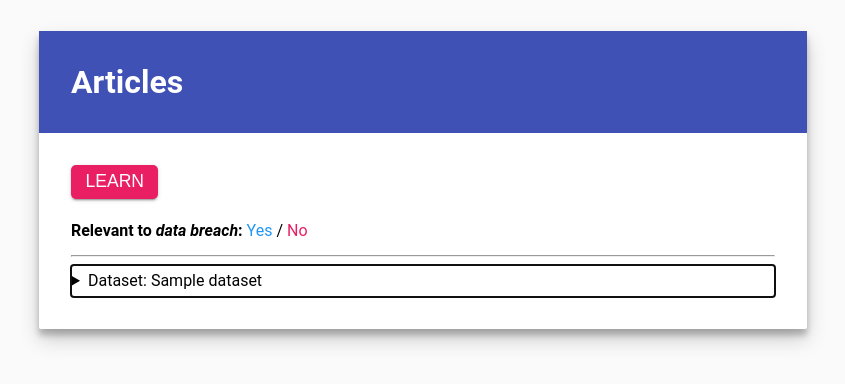
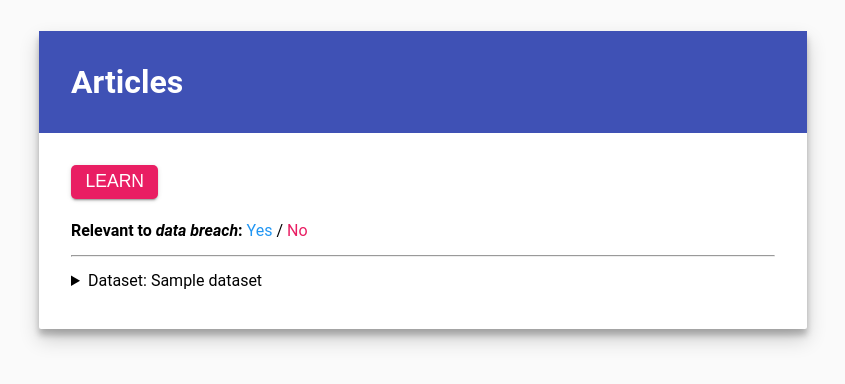
Before and after one commit to SeanLF/CSI4900, a Django app: page /article in a window 1280 px wide, with the restyled element focused. Shown: the top 384 px of the page, without its empty margins (233-1078 px from the left). Run offline with Django 3.2, Linux system fonts and the light colour scheme; tables that the repository leaves empty hold one stand-in row (values such as "Sample post").

Commit message:
Don't show outline on detail summary

```diff
--- a/active_learning/static/active_learning/style.css
+++ b/active_learning/static/active_learning/style.css
@@ -130,3 +130,7 @@ button[disabled] {
   margin: 0 0 1rem 0;
   top: auto;
 }
+
+summary:focus {
+  outline: none;
+}
```
